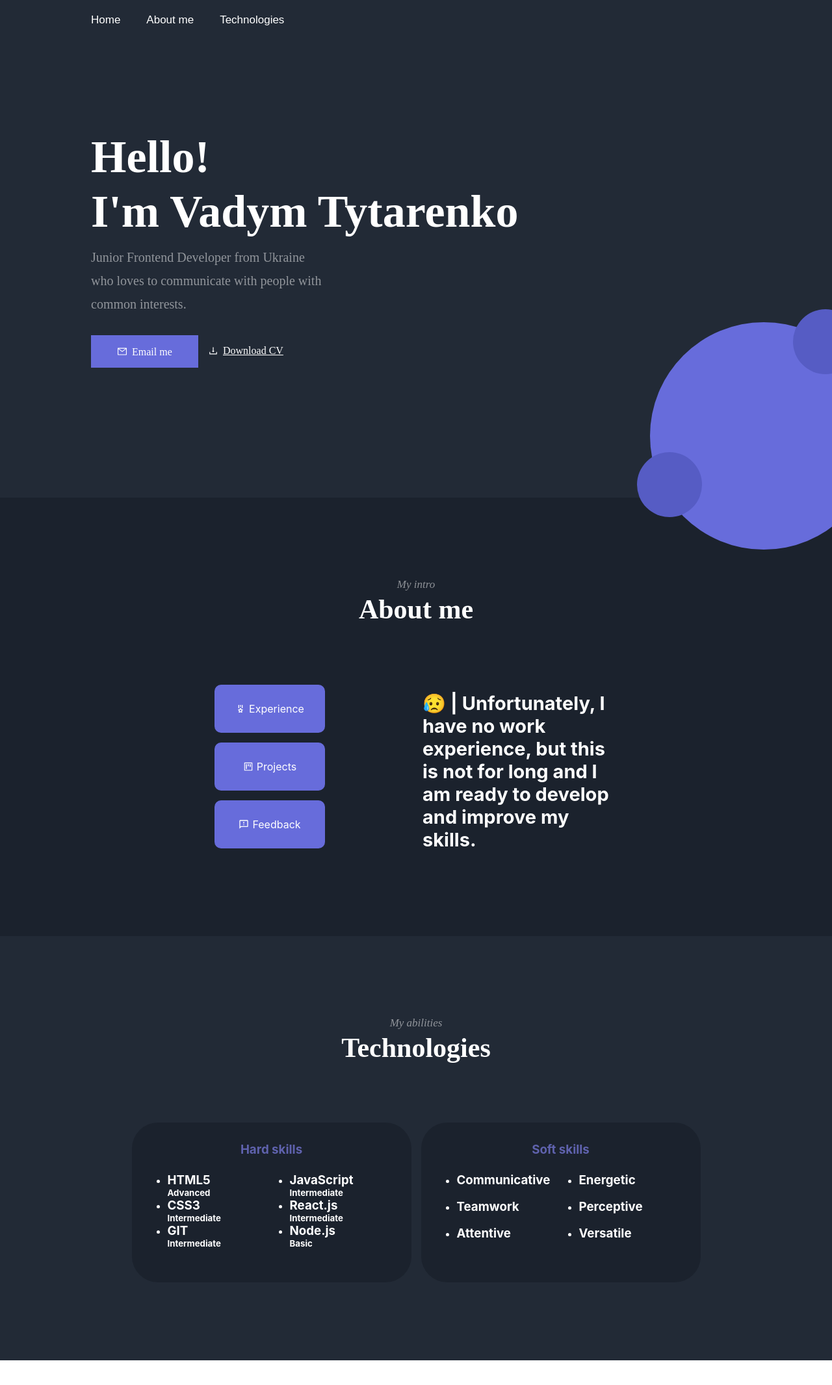
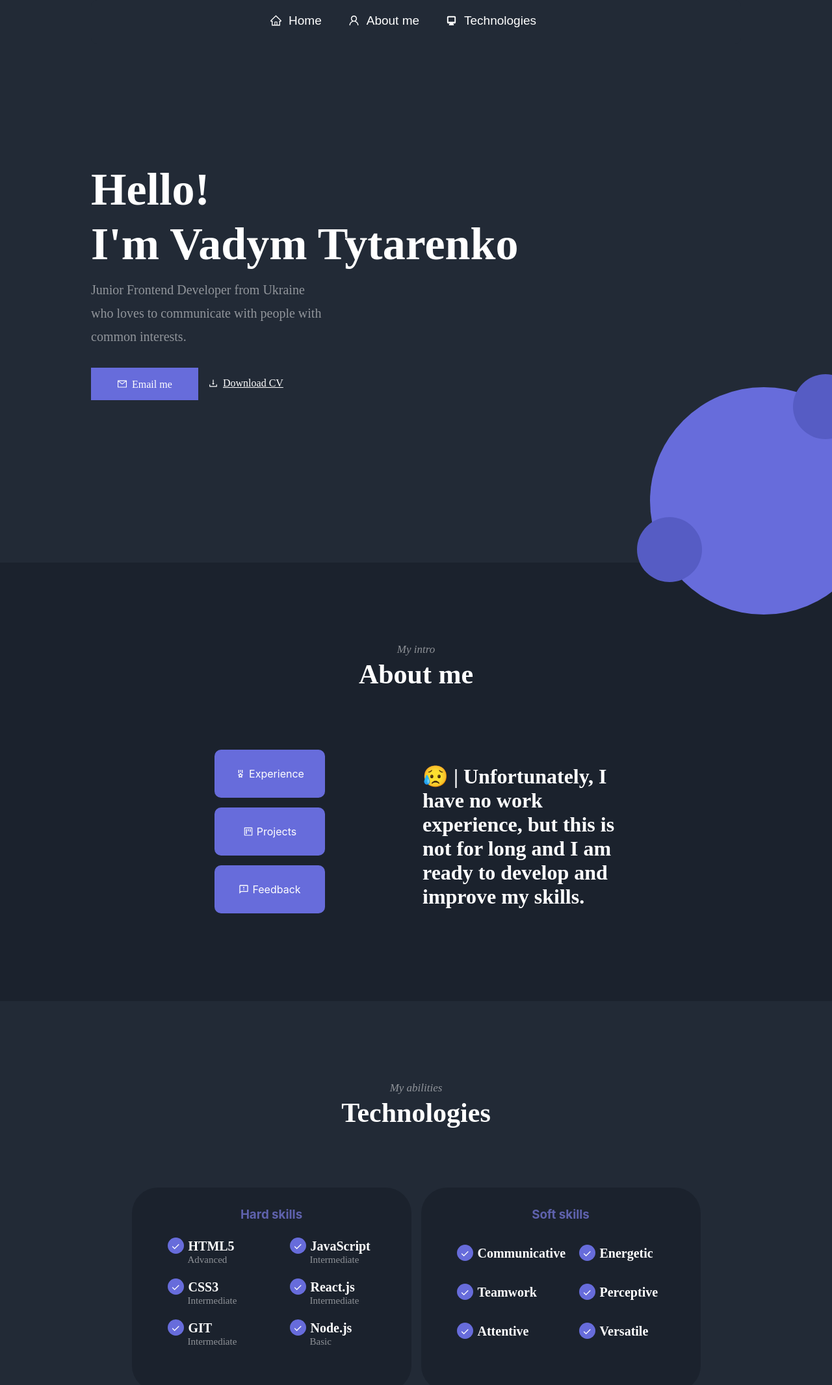
Before and after one commit to Extractoro/my-portfolio, a React (Create React App) app: page / in a window 1280 px wide. Shown: the top 2132 px of the page at 65% size. Before the commit the page ends 2094 px from the top, so only its background shows below. Built offline with nearby package versions, Linux system fonts and the light colour scheme.

Commit message:
technologies

```diff
--- a/src/components/About/About.module.css
+++ b/src/components/About/About.module.css
@@ -79,7 +79,8 @@
 
 .tabs__h2 {
   width: 300px;
-  font-size: 29px;
+  font-family: "Poppins";
+  font-size: 32px;
 }
 
 .tab__icon {
--- a/src/components/App.js
+++ b/src/components/App.js
@@ -1,10 +1,12 @@
 import About from "./About/About";
 import Hero from "./Hero/Hero";
+import Navigation from "./Navigation/Navigation";
 import Technologies from "./Technologies/Technologies";
 
 function App() {
   return (
     <>
+      <Navigation />
       <Hero />
       <About />
       <Technologies />
--- a/src/components/Hero/Hero.jsx
+++ b/src/components/Hero/Hero.jsx
@@ -1,4 +1,3 @@
-import Navigation from "../Navigation/Navigation";
 import s from "./Hero.module.css";
 import Container from "../Container/Container";
 import pdf from "../../files/resume.pdf";
@@ -8,7 +7,6 @@ const Hero = () => {
   return (
     <div className={s["hero"]} id="home">
       <Container>
-        <Navigation />
         <div className={s["hero__info"]}>
           <h1 className={s["hero__name"]}>
             Hello!
--- a/src/components/Hero/Hero.module.css
+++ b/src/components/Hero/Hero.module.css
@@ -3,12 +3,11 @@
   color: white;
   display: flex;
   align-items: flex-end;
-  position: relative;
 }
 
 .hero__info {
-  padding-top: 200px;
-  padding-bottom: 200px;
+  padding-top: 250px;
+  padding-bottom: 250px;
 }
 
 .hero__name {
--- a/src/components/Navigation/Navigation.jsx
+++ b/src/components/Navigation/Navigation.jsx
@@ -1,18 +1,34 @@
+import Container from "../Container/Container";
 import s from "./Navigation.module.css";
+import { AiOutlineHome, AiOutlineUser } from "react-icons/ai";
+import { HiDesktopComputer } from "react-icons/hi";
 
 const Navigation = () => {
   return (
+    <div className={s["navigation-bg"]}>
+      <Container>
         <header className={s["navigation"]}>
           <a href="#home" className={s["navigation__link"]}>
+            <span className={s["navigation-span"]}>
+              <AiOutlineHome />
+            </span>
             Home
           </a>
           <a href="#about" className={s["navigation__link"]}>
+            <span className={s["navigation-span"]}>
+              <AiOutlineUser />
+            </span>
             About me
           </a>
           <a href="#technologies" className={s["navigation__link"]}>
+            <span className={s["navigation-span"]}>
+              <HiDesktopComputer />
+            </span>
             Technologies
           </a>
         </header>
+      </Container>
+    </div>
   );
 };
 
--- a/src/components/Navigation/Navigation.module.css
+++ b/src/components/Navigation/Navigation.module.css
@@ -2,12 +2,19 @@
   font-family: "Poppins", sans-serif;
   padding-top: 18px;
   position: fixed;
+  background-color: #222a36;
+  height: 50px;
+  width: 1000px;
+  border-radius: 10px;
   z-index: 999;
+  display: flex;
+  justify-content: center;
 }
 
 .navigation__link {
+  display: flex;
   font-weight: 500;
-  font-size: 17px;
+  font-size: 19px;
   line-height: 1.5;
   text-decoration: none;
   color: #fff;
@@ -18,7 +25,7 @@
 .navigation__link:hover {
   color: #676cdb;
   padding-bottom: 5px;
-  border-bottom: 1px solid #676cdb;
+  border-bottom: 3px solid #676cdb;
 }
 
 .navigation__link:focus {
@@ -26,3 +33,8 @@
   color: #676cdb;
   top: 2px;
 }
+
+.navigation-span {
+  margin-right: 10px;
+  padding-top: 3px;
+}
--- a/src/components/Technologies/Technologies.jsx
+++ b/src/components/Technologies/Technologies.jsx
@@ -21,14 +21,24 @@ const Technologies = () => {
                 </h3>
                 <ul className={s["technologies__hardskills__list"]}>
                   {hardskills.map(({ name, level }) => (
+                    <>
                       <li
                         className={s["technologies__hardskills__item"]}
                         key={nanoid()}
                         id={nanoid()}
                       >
-                      <h3>{name}</h3>
-                      <h5>{level}</h5>
+                        <h3
+                          className={s["technologies__hardskills__item-title"]}
+                        >
+                          {name}
+                        </h3>
                       </li>
+                      <h5
+                        className={s["technologies__hardskills__item-suptitle"]}
+                      >
+                        {level}
+                      </h5>
+                    </>
                   ))}
                 </ul>
               </div>
@@ -45,7 +55,9 @@ const Technologies = () => {
                       key={nanoid()}
                       id={nanoid()}
                     >
-                      <h3>{name}</h3>
+                      <h3 className={s["technologies__softskills__item-title"]}>
+                        {name}
+                      </h3>
                     </li>
                   ))}
                 </ul>
--- a/src/components/Technologies/Technologies.module.css
+++ b/src/components/Technologies/Technologies.module.css
@@ -53,6 +53,8 @@
 
 .technologies__hardskills__item {
   margin-right: 40px;
+  display: flex;
+  align-items: center;
 }
 
 .technologies__softskills {
@@ -66,7 +68,7 @@
 .technologies__softskills__title {
   color: #5f62ad;
   text-align: center;
-  margin-bottom: 24px;
+  margin-bottom: 35px;
 }
 
 .technologies__softskills__list {
@@ -74,6 +76,45 @@
 }
 
 .technologies__softskills__item {
-  margin-right: 40px;
-  margin-bottom: 18px;
+  margin-bottom: 35px;
+  display: flex;
+  align-items: center;
 }
+
+.technologies__hardskills__list,
+.technologies__softskills__list {
+  list-style: none;
+}
+
+.technologies__hardskills__item::before,
+.technologies__softskills__item::before {
+  content: "✓";
+  width: 25px;
+  height: 25px;
+  display: flex;
+  background-color: #676cdb;
+  border-radius: 50%;
+  margin-right: 7px;
+  justify-content: center;
+  align-items: center;
+}
+
+.technologies__hardskills__item-title,
+.technologies__softskills__item-title {
+  font-family: "Poppins";
+  font-style: normal;
+  font-weight: 700;
+  font-size: 20px;
+  line-height: 1.2;
+}
+
+.technologies__hardskills__item-suptitle {
+  margin-left: 31px;
+  font-family: "Poppins";
+  font-style: normal;
+  font-weight: 400;
+  font-size: 15px;
+  color: rgba(255, 255, 255, 0.5);
+  margin-top: 1px;
+  margin-bottom: 20px;
+}
```
Lines whose indentation alone changed are shown as unchanged.
